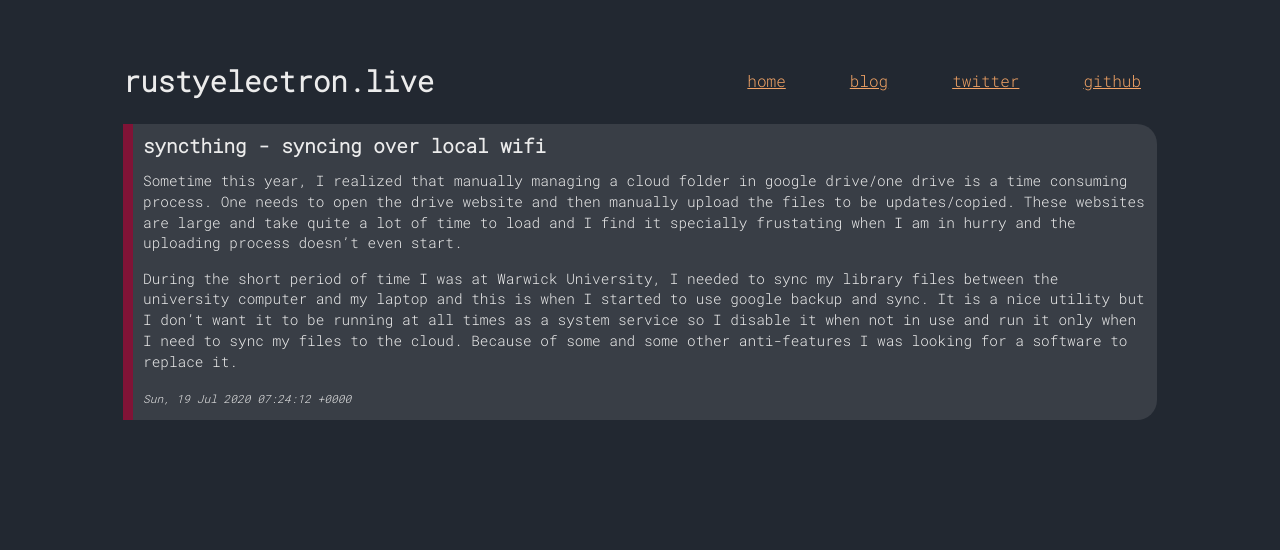
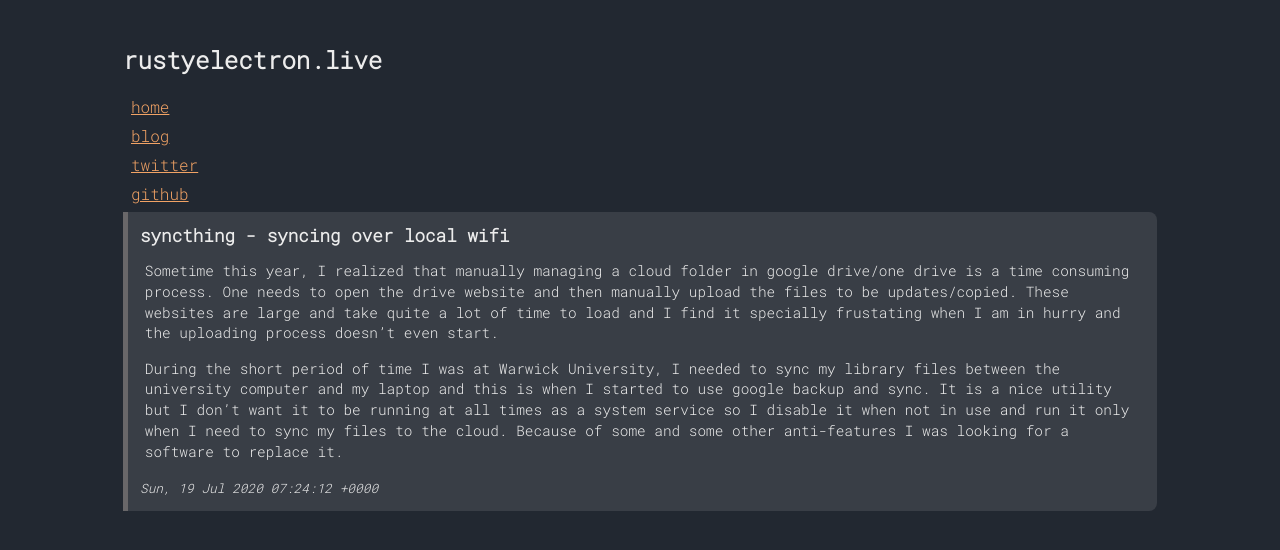
Before and after one commit to rusty-electron/rusty-electron.github.io, a Jekyll site: the page built from _posts/2020-07-19-syncthing-syncing-over-local-wifi.md, in a window 1280 px wide. Shown: the top 550 px of the page. Built offline with Jekyll 4.4.1, drawn with Linux system fonts in a browser that asks for light colours.

Commit message:
fix media query

```diff
--- a/assets/css/styles.css
+++ b/assets/css/styles.css
@@ -106,7 +106,7 @@
 }
 
 /* for small screens*/
-@media only screen and (max-width: 700px) {
+@media only screen and (min-width: 700px) {
 
 	html{
 		margin-top: 1rem;
@@ -157,7 +157,7 @@
 
 	.flex-container{
 		display: flex;
-		flex-direction: column !important;
+		flex-direction: column-reverse;
 		justify-content: center;
 	}
 }
```
